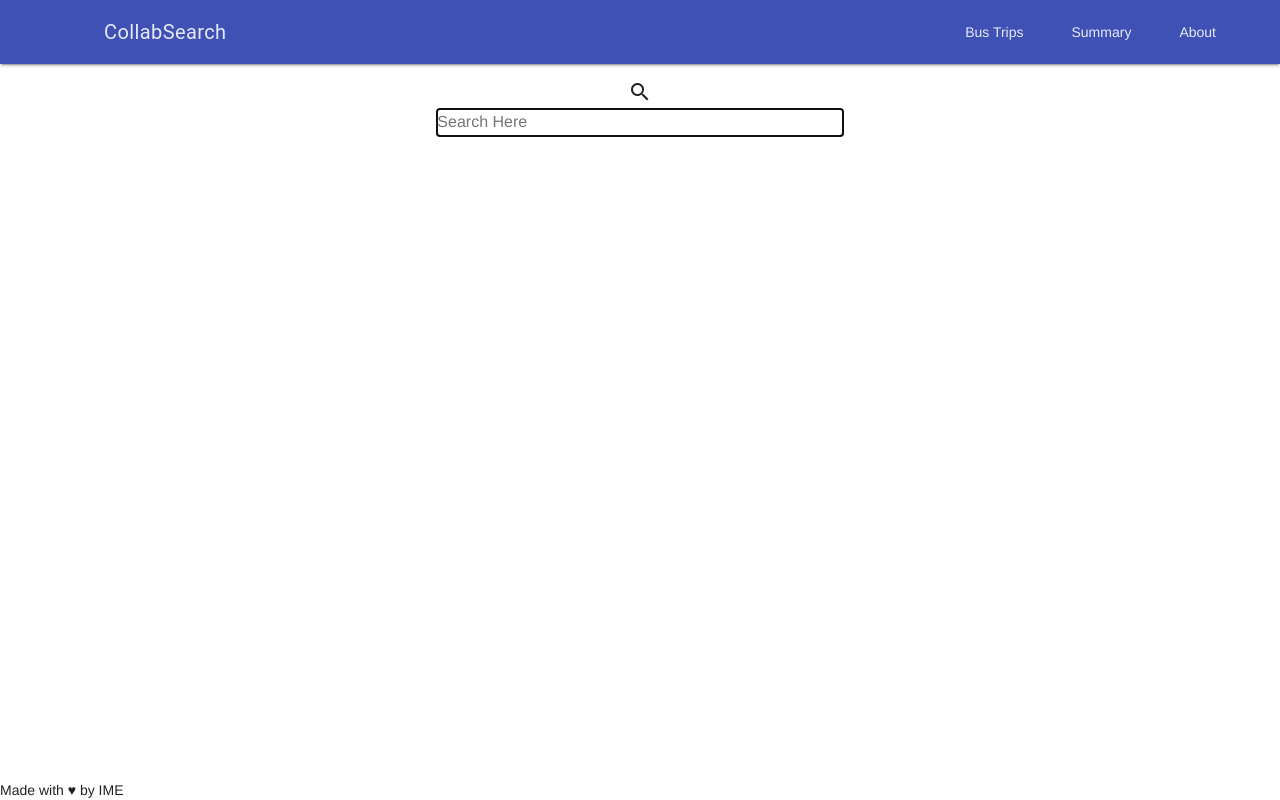
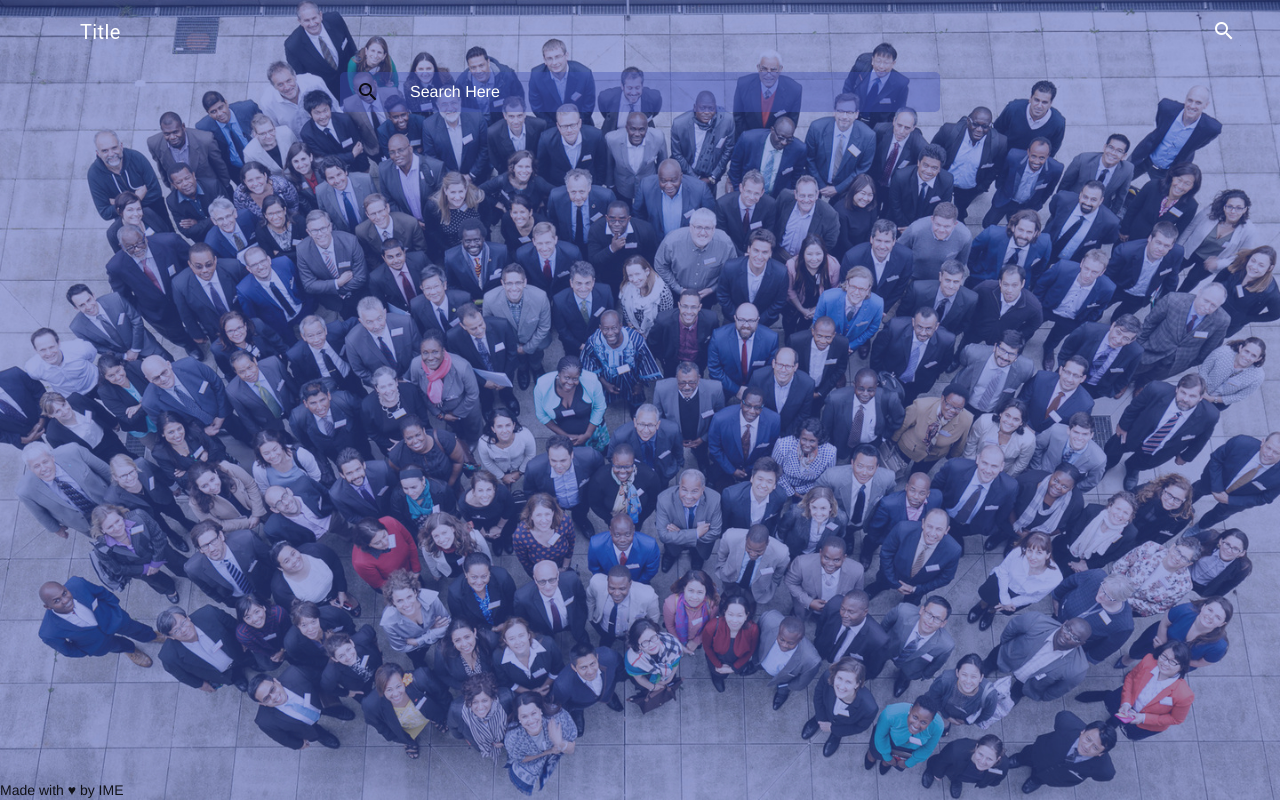
Before and after one commit to arthurmde/hackathon-ime-2017, a Flask app: template templates/home.html in a window 1280 px wide. Run offline with Flask 2, Linux system fonts and the light colour scheme; the template is opened without the code that fills it, so the values that code supplies are empty; parts of the project's set-up code (start-up, migrations or seed data) failed here and were passed over.

Commit message:
Change home

```diff
--- a/templates/layout.html
+++ b/templates/layout.html
@@ -4,38 +4,150 @@
     <meta charset="utf-8">
     <title>Hackathon IME 2017</title>
     <link rel="stylesheet" href="https://fonts.googleapis.com/icon?family=Material+Icons">
-    <link rel="stylesheet" href="https://code.getmdl.io/1.3.0/material.indigo-pink.min.css">
+    <link rel="stylesheet" href="https://code.getmdl.io/1.3.0/material.indigo-orange.min.css">
     <script defer src="https://code.getmdl.io/1.3.0/material.min.js"></script>
 
+    <style>
+.mdh-expandable-search {
+  margin: 0 50px;
+  align-items: center;
+  justify-content: center;
+}
+
+.mdh-expandable-search form {
+  max-width: 600px;
+}
+
+.mdh-expandable-search,
+.mdh-expandable-search form,
+.mdh-expandable-search input {
+  /* Cross browser flex-grow */
+  -webkit-box-flex: 1;
+  -webkit-flex-grow: 1;
+  -ms-flex-positive: 1;
+  flex-grow: 1;
+}
+
+.mdh-expandable-search,
+.mdh-expandable-search form {
+  /* Cross browser inline-flex */
+  display: -webkit-inline-box;
+  display: -webkit-inline-flex;
+  display: -moz-inline-box;
+  display: -ms-inline-flexbox;
+  display: inline-flex;
+}
+
+/* Position search icon */
+.mdh-expandable-search .material-icons {
+  position: relative;
+  right: -40px;
+  margin-left: -24px; /* Remove the blank space left behind by the icon being relatively positioned */
+}
+
+.mdh-expandable-search input {
+  outline: none;
+  border: none;
+  font-size: 16px;
+  color: #FFFFFF;
+  background-color: rgba(63, 81, 181, 0.4);
+  padding: 0px 35px 0px 70px;
+  height: 40px;
+  line-height: 40px; /* TODO: This was recommended for cross browser compatability of input height, check if its actually needed in modern browsers */
+
+  border-radius: 5px 5px 5px 5px;
+  -moz-border-radius: 5px 5px 5px 5px;
+  -webkit-border-radius: 5px 5px 5px 5px;
+}
+
+.mdh-expandable-search input::-webkit-input-placeholder { /* WebKit browsers */
+  color:    #FFFFFF;
+}
+.mdh-expandable-search input:-moz-placeholder { /* Mozilla Firefox 4 to 18 */
+  color:    #FFFFFF;
+  opacity:  1; /* Firefox gives the placeholder a reduced opacity so we have to increase it */
+}
+.mdh-expandable-search input::-moz-placeholder { /* Mozilla Firefox 19+ */
+  color:    #FFFFFF;
+  opacity:  1; /* Firefox gives the placeholder a reduced opacity so we have to increase it */
+}
+.mdh-expandable-search input:-ms-input-placeholder { /* Internet Explorer 10+ */
+  color:    #FFFFFF;
+}
+
+
+.mdl-layout {
+  background: url('../static/images/cover-lg-blue.jpg') center / cover;
+}
+
+.mdl-layout__header {
+  // add background transition
+  transition-property: max-height,box-shadow,background;
+}
+
+.mdl-layout__header.is-casting-shadow {
+  // override initial background when scrolling
+  background: rgb(63,81,181);
+}
+
+.mdl-layout__header,
+.mdl-layout__drawer-button {
+  /* This background is dark, so we set text to white. Use 87% black instead if
+     your background is light. */
+  color: white;
+}
+
+.mdl-card__title {
+    color: #fff;
+    height: 176px;
+    background: url('https://www.getmdl.io/assets/demos/welcome_card.jpg') center / cover;
+}
+
+.mdl-card__menu {
+    color: #fff;
+}
+
+.is-focused .mdl-textfield__input {
+    border-color: #fff;
+}
+
+
+    </style>
 	</head>
 	<div class="page">
 			<div class="mdl-layout mdl-js-layout mdl-layout--fixed-header">
-			<header class="mdl-layout__header">
+  <header class="mdl-layout__header mdl-layout__header--transparent mdl-layout__header--waterfall">
     <div class="mdl-layout__header-row">
       <!-- Title -->
-					<a class="mdl-navigation__link" href="/">
-						<span class="mdl-layout-title">CollabSearch</span>
-					</a>
+      <span class="mdl-layout-title">Title</span>
       <!-- Add spacer, to align navigation to the right -->
       <div class="mdl-layout-spacer"></div>
-					<!-- Navigation. We hide it in small screens. -->
-					<nav class="mdl-navigation mdl-layout--large-screen-only">
-						<a class="mdl-navigation__link" href="/trips">Bus Trips</a>
-						<a class="mdl-navigation__link" href="/summary">Summary</a>
-						<a class="mdl-navigation__link" href="/about">About</a>
-					</nav>
+      <!-- Search -->
+
+      <form action="">
+      <div class="mdl-textfield mdl-js-textfield mdl-textfield--expandable mdl-textfield--floating-label mdl-textfield--align-right">
+        <label class="mdl-button mdl-js-button mdl-button--icon" for="fixed-header-drawer-exp">
+          <i class="material-icons">search</i>
+        </label>
+        <div class="mdl-textfield__expandable-holder">
+          <input class="mdl-textfield__input" type="text" name="sample"
+                 id="fixed-header-drawer-exp" />
+        </div>
+      </div>
+      </form>
+
     </div>
   </header>
   <div class="mdl-layout__drawer">
-				<a class="mdl-navigation__link" href="/">
-					<span class="mdl-layout-title">Bus Delays</span>
-				</a>
+    <span class="mdl-layout-title">Title</span>
     <nav class="mdl-navigation">
-					<a class="mdl-navigation__link" href="/trips">Bus Trips</a>
-					<a class="mdl-navigation__link" href="/summary">Summary</a>
-					<a class="mdl-navigation__link" href="/about">About</a>
+      <a class="mdl-navigation__link" href="">Link</a>
+      <a class="mdl-navigation__link" href="">Link</a>
+      <a class="mdl-navigation__link" href="">Link</a>
+      <a class="mdl-navigation__link" href="">Link</a>
     </nav>
   </div>
+
       <main class="mdl-layout__content">
 			<div id="content-wrapper" class="page-content">
 				{% block body %}{% endblock %}
```
Also changed, not shown: static/images/cover-lg-blue.jpg (added), static/images/cover-lg-desfocado.jpg (added), static/images/cover-lg-home.jpg (added), static/images/cover-lg.jpg (added). Lines whose indentation alone changed are shown as unchanged.
